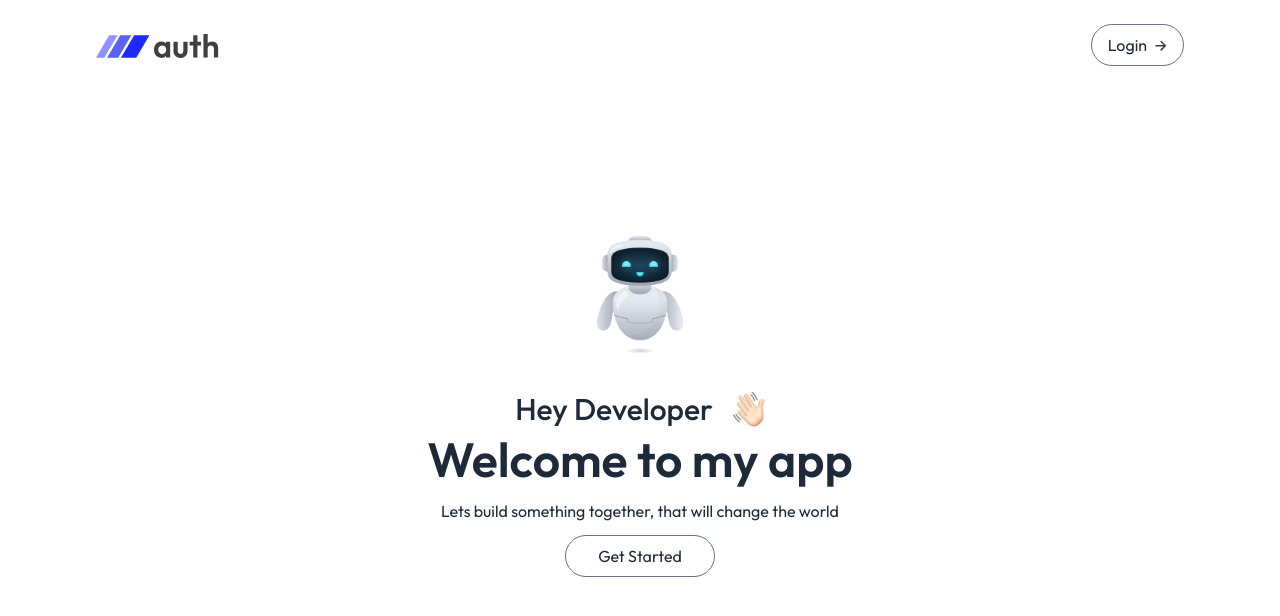
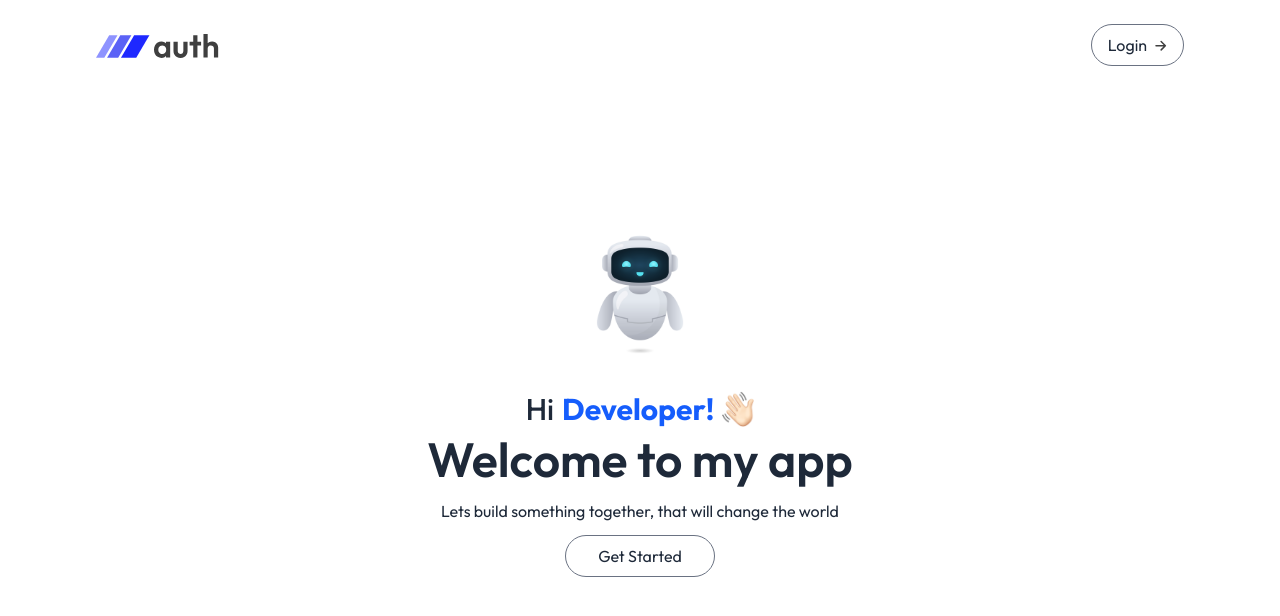
Before and after one commit to Shahbazali2001/mern-auth, a React (Vite) app in the folder client/: page / in a window 1280 px wide. Shown: the top 616 px of the page. Built offline with nearby package versions, Linux system fonts and the light colour scheme.

Commit message:
User Dyanmic Data

```diff
--- a/client/src/components/Header.jsx
+++ b/client/src/components/Header.jsx
@@ -1,13 +1,18 @@
 import React from 'react'
 import { assets } from '../assets/assets'
+import { useContext } from 'react'
+import { AppContext } from '../context/AppContext'
 
 function Header() {
+
+  const {userData} = useContext(AppContext);
+
   return (
     <div className='flex flex-col items-center justify-center h-screen text-gray-800'>
         <img src={assets.header_img} className='w-36 h-36 rounded-full mb-6' />
 
-        <h1 className='text-4xl inline-flex gap-5 mb-2 sm:text-3xl font-medium'>
-            Hey Developer  <img src={assets.hand_wave} className='w-8 aspect-square' />
+        <h1 className='text-4xl inline-flex gap-2 mb-2 sm:text-3xl font-medium'>
+            Hi<span className='font-bold text-blue-600'>{userData ? userData.name : "Developer"}!</span> <img src={assets.hand_wave} className='w-8 aspect-square' />
         </h1>
 
         <h2 className='text-3xl font-semibold mb-4 sm:text-5xl'>Welcome to my app</h2>
```
